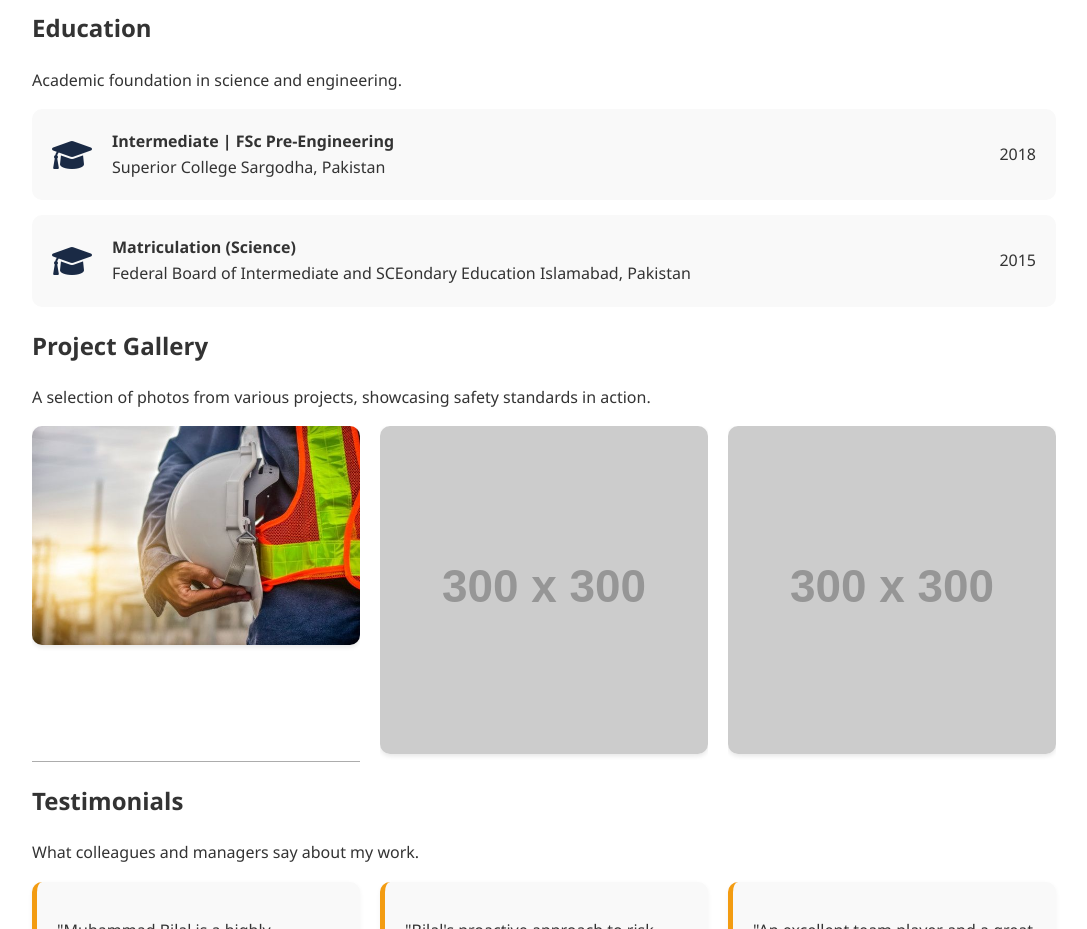
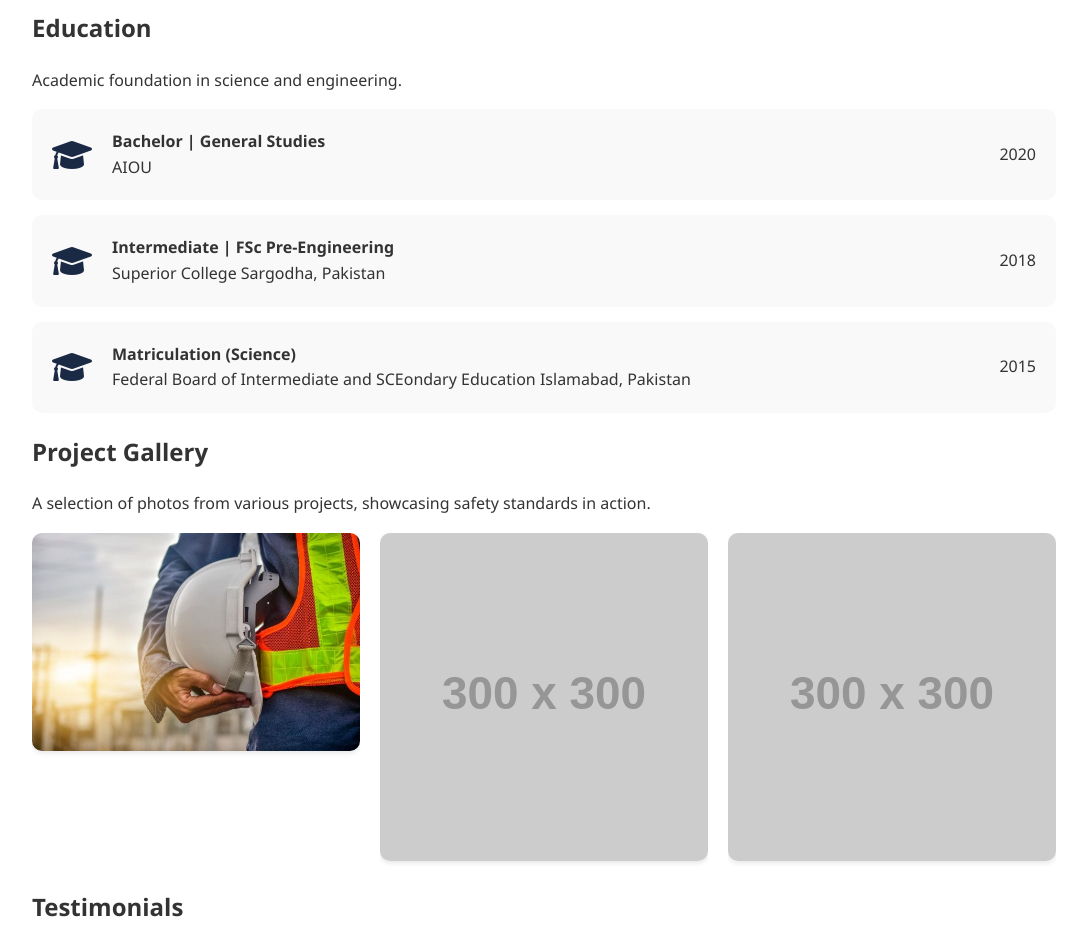
Before and after one commit to ibrar424/Muhammadbilal, a plain HTML site: page index.html in a window 1280 px wide. Shown: the part 4720-5649 px from the top of the page, without its empty margins (96-1183 px from the left). Drawn offline with Linux system fonts and the light colour scheme; placeholder pictures from the web are drawn by us.

Commit message:
Update index.html

```diff
--- a/index.html
+++ b/index.html
@@ -213,6 +213,14 @@
             <div class="education-item">
                 <i class="fas fa-graduation-cap"></i>
                 <div class="education-details">
+                    <h4>Bachelor | General Studies</h4>
+                    <p>AIOU</p>
+                </div>
+                <span>2020</span>
+            </div>
+            <div class="education-item">
+                <i class="fas fa-graduation-cap"></i>
+                <div class="education-details">
                     <h4>Intermediate | FSc Pre-Engineering</h4>
                     <p>Superior College Sargodha, Pakistan</p>
                 </div>
```
